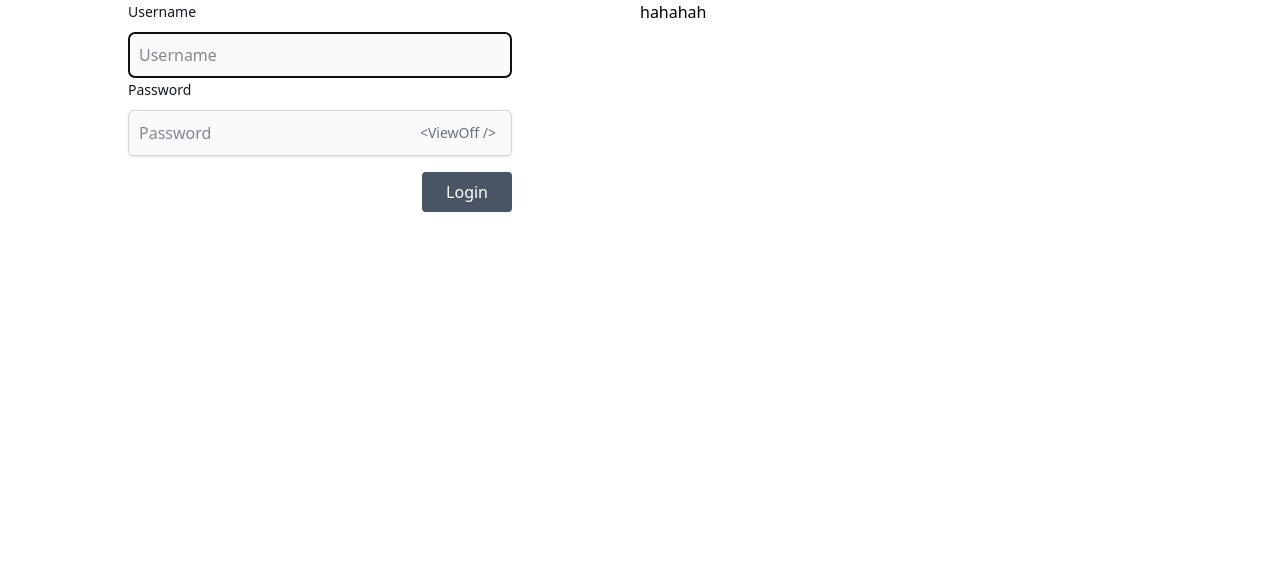
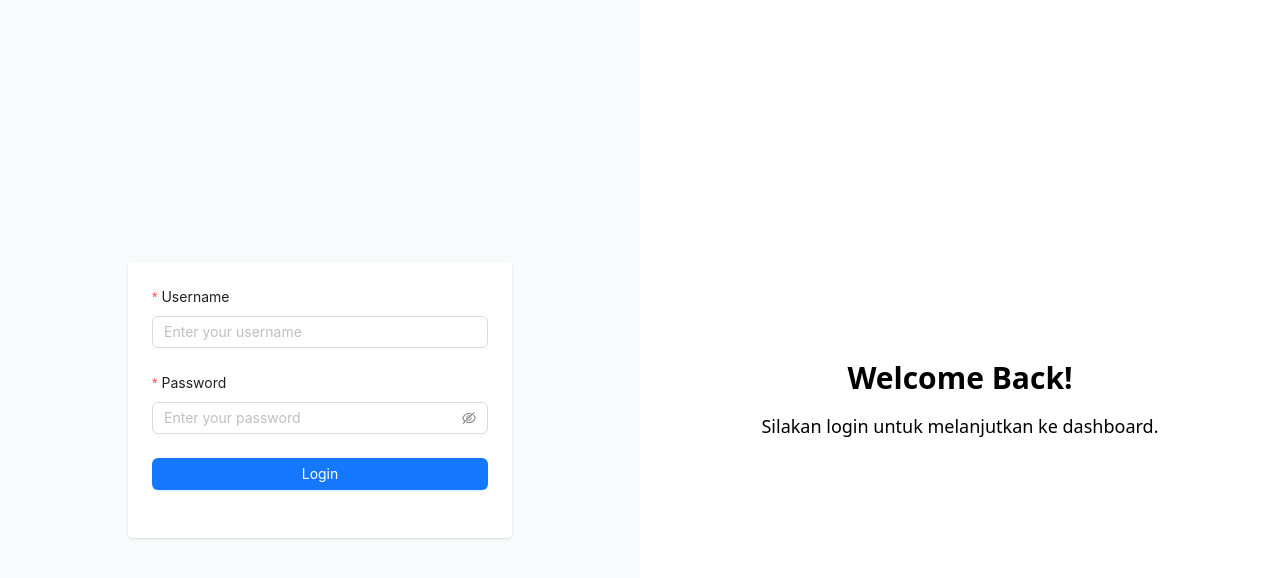
Before and after one commit to tyassusanto/tech-test-frontend, a React (Vite) app: page /login in a window 1280 px wide. Shown: the top 578 px of the page. Built offline with nearby package versions, Linux system fonts and the light colour scheme; no server answers.

Commit message:
update style login page

```diff
--- a/src/components/LoginForm.jsx
+++ b/src/components/LoginForm.jsx
@@ -1,28 +1,16 @@
-import { useEffect, useState } from 'react'
-import { login } from '../app/features/authentication';
+import { useEffect } from 'react';
 import { useDispatch, useSelector } from 'react-redux';
 import { useNavigate } from 'react-router-dom';
+import { Form, Input, Button, Typography } from 'antd';
+import { EyeInvisibleOutlined, EyeTwoTone } from '@ant-design/icons';
+import { login } from '../app/features/authentication';
+
+const { Text } = Typography;
 
 const LoginForm = () => {
-
     const dispatch = useDispatch();
     const navigate = useNavigate();
-
-    // Show / Hide Password
-    const [showPassword, setShowPassword] = useState(false);
-    const handleMouseDown = () => setShowPassword(true);
-    const handleMouseUp = () => setShowPassword(false);
-
-    // Login State
-    const [username, setUsername] = useState('');
-    const [password, setPassword] = useState('');
-
     const { loading, error, user } = useSelector((state) => state.authentication);
-
-    const handleSubmit = (e) => {
-        e.preventDefault();
-        dispatch(login({ username, password }));
-    };
 
     useEffect(() => {
         if (user && user.token) {
@@ -30,80 +18,58 @@ const LoginForm = () => {
         }
     }, [user, navigate]);
 
-    useEffect(() => {
-        console.error("Error state:", error);
-    }, [error]);
-
+    const onFinish = ({ username, password }) => {
+        dispatch(login({ username, password }));
+    };
 
     return (
-        <form onSubmit={handleSubmit} className="max-w-sm m-auto w-full">
-            <div>
-                <label htmlFor="username" className="block text-sm font-medium leading-6 text-gray-900">Username</label>
-                <div className="mt-2">
-                    <input
-                        className="bg-gray-50 border border-gray-300 text-gray-900 rounded-md focus:ring-primary-600 focus:border-primary-600 block w-full p-2.5"
-                        name="username"
-                        id="username"
-                        placeholder="Username"
-                        type="text"
-                        value={username}
-                        onChange={(e) => setUsername(e.target.value)}
-                        required
-                        autoFocus
+        <div className="max-w-sm m-auto w-full p-6 bg-white rounded shadow">
+            <Form
+                name="login"
+                layout="vertical"
+                onFinish={onFinish}
+                autoComplete="off"
+            >
+                <Form.Item
+                    label="Username"
+                    name="username"
+                    rules={[{ required: true, message: 'Masukan username!' }]}
+                >
+                    <Input placeholder="Enter your username" />
+                </Form.Item>
+
+                <Form.Item
+                    label="Password"
+                    name="password"
+                    rules={[{ required: true, message: 'Masukan password!' }]}
+                >
+                    <Input.Password
+                        placeholder="Enter your password"
+                        iconRender={(visible) =>
+                            visible ? <EyeTwoTone /> : <EyeInvisibleOutlined />
+                        }
                     />
-                </div>
-            </div>
-            <div>
-                <div className="flex items-center justify-between">
-                    <label htmlFor="password" className="block text-sm font-medium leading-6 text-gray-900">Password</label>
-                </div>
-                <div className="relative mt-2 rounded-md shadow-sm">
-                    <input
-                        className="bg-gray-50 border border-gray-300 text-gray-900 rounded-md focus:ring-primary-600 focus:border-primary-600 block w-full p-2.5"
-                        name="password"
-                        type={showPassword ? 'text' : 'password'}
-                        id="password"
-                        placeholder="Password"
-                        value={password}
-                        onChange={(e) => setPassword(e.target.value)}
-                        required
-                    />
-                    <div className="absolute inset-y-0 right-0 flex items-center">
-                        <span
-                            className="text-gray-500 sm:text-sm pe-4 cursor-pointer"
-                            onMouseDown={handleMouseDown}
-                            onMouseUp={handleMouseUp}
-                            onMouseLeave={handleMouseUp}
-                            title={showPassword ? 'Hide password' : 'Show password'}
-                        >
-                            {showPassword ? `<View />` : `<ViewOff />`}
-                        </span>
-                    </div>
-                </div>
-            </div>
-            {/* Error Message */}
-            {error && error.message && (
-                <span className="text-red-500 text-sm text-center">
-                    <p className='pt-2'>{error.message}</p>
-                </span>
-            )}
-            <div className='m-0 text-end'>
-                <button
-                    type="submit"
-                    className="text-white px-6 py-2 mt-4 w-fit bg cursor-pointer bg-primary-600 font-medium bg-gray-600 rounded-sm text-center"
-                    disabled={loading}
-                >
-                    {loading ? (
-                        <div className="flex items-center justify-center">
-                            Loading...
-                        </div>
-                    ) : (
-                        'Login'
-                    )}
-                </button>
-            </div>
-        </form>
-    )
-}
+                </Form.Item>
 
-export default LoginForm
+                {error?.message && (
+                    <Text type="danger" className="block mb-3">
+                        {error.message}
+                    </Text>
+                )}
+
+                <Form.Item className="text-end">
+                    <Button
+                        type="primary"
+                        htmlType="submit"
+                        loading={loading}
+                        style={{ width: '100%' }}
+                    >
+                        Login
+                    </Button>
+                </Form.Item>
+            </Form>
+        </div>
+    );
+};
+
+export default LoginForm;
--- a/src/pages/LoginPage.jsx
+++ b/src/pages/LoginPage.jsx
@@ -1,15 +1,21 @@
-import React from 'react'
-import LoginForm from '../components/LoginForm'
+import React from 'react';
+import LoginForm from '../components/LoginForm';
 
 const LoginPage = () => {
     return (
-        <div className='grid grid-cols-2'>
-            <LoginForm />
-            <div>
-                hahahah
+        <div className="grid grid-cols-1 md:grid-cols-2 h-screen">
+            <div className="flex items-center justify-center bg-gray-50 px-6 py-12">
+                <LoginForm />
+            </div>
+
+            <div className="hidden md:flex items-center justify-center bg-primary-600">
+                <div className="text-center px-8">
+                    <h1 className="text-3xl font-bold mb-4">Welcome Back!</h1>
+                    <p className="text-lg">Silakan login untuk melanjutkan ke dashboard.</p>
+                </div>
             </div>
         </div>
-    )
-}
+    );
+};
 
-export default LoginPage
+export default LoginPage;
```
